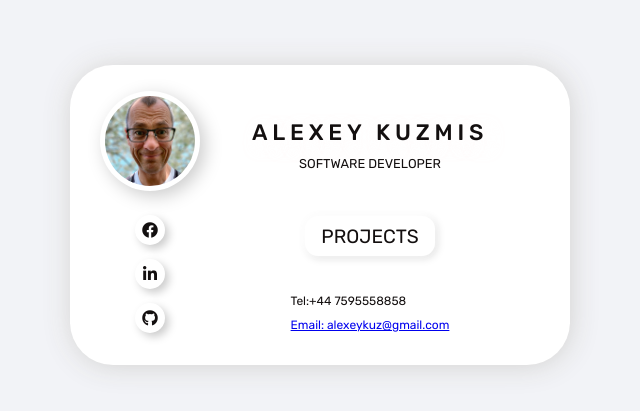
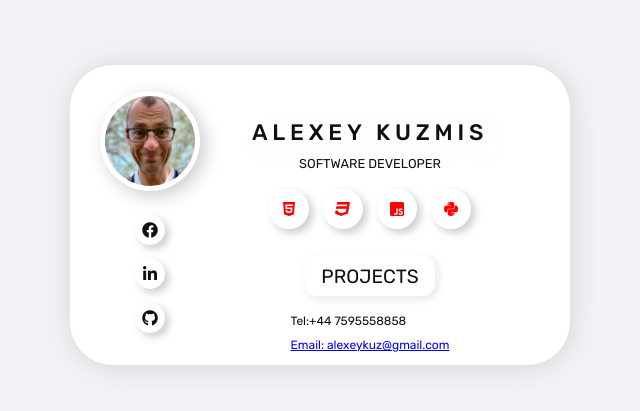
Before and after one commit to alexeykuz-sys/businessCard, a plain HTML site: page index.html in a window 1280 px wide. Shown: the part 185-596 px from the top of the page, without its empty margins (320-960 px from the left). Drawn offline with Linux system fonts and the light colour scheme.

Commit message:
add languages

```diff
--- a/index.html
+++ b/index.html
@@ -31,6 +31,12 @@
         <div class="text-wrapper">
           <div class="name">Alexey Kuzmis</div>
           <p class="about">Software Developer</p>
+          <ul class="skills">
+            <li><i class="fab fa-html5"></i></li>
+            <li><i class="fab fa-css3"></i></li>
+            <li><i class="fab fa-js-square"></i></li>
+            <li><i class="fab fa-python"></i></li>
+          </ul>
         </div>
         <div class="project-button">
           <p>projects</p>
--- a/style.css
+++ b/style.css
@@ -93,7 +93,7 @@ body {
 }
 
 .text-wrapper .about{
-    margin-bottom: 45px;
+    margin-bottom: 11px;
   color: #130f0f;
   font-size: .8rem;
   font-weight: 400;
@@ -158,7 +158,7 @@ body {
 }
 
 .contact-buttons {
-  margin-top:33px;
+  margin-top:13px;
   display: flex;
   flex-direction: column;
 }
@@ -170,3 +170,31 @@ body {
   padding: 5px;
   font-weight: 300;
 }
+
+.skills {
+  margin-bottom: 20px;
+  display: flex;
+  flex-direction: row;
+}
+
+.skills li {
+
+  width: 40px;
+  height: 40px;
+  align-items: center;
+  justify-content: center;
+  text-decoration: none;
+  background: linear-gradient(145deg, #c6c7c9, #ffffff);
+  border-radius: 100%;
+  background: #ffffff;
+  box-shadow: 4px 4px 8px #cccccc, -4px -4px 6px #ffffff;
+  display: inline-flex;
+  color: #130f0f;
+  margin: 7px;
+  cursor: pointer;
+}
+
+.skills li i {
+
+  color: red;
+}
```
Also changed, not shown: 1 other file.
